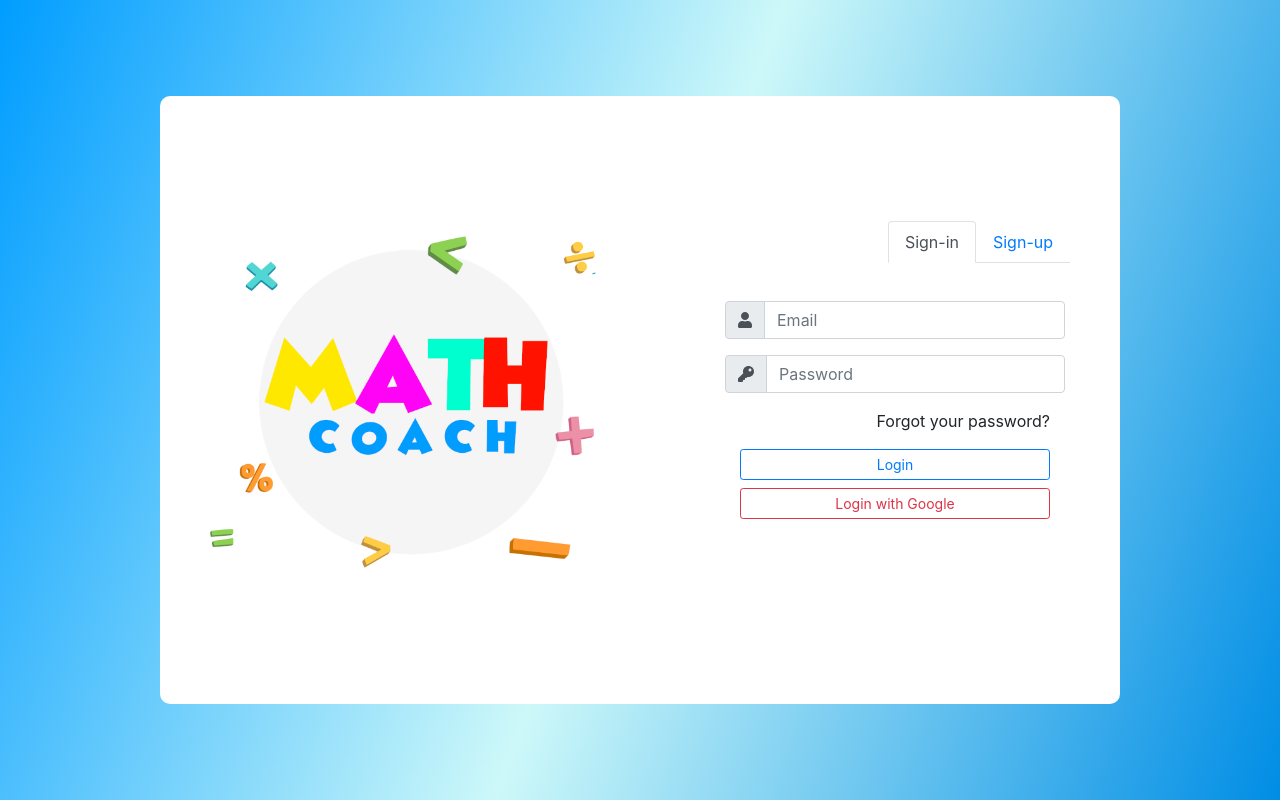
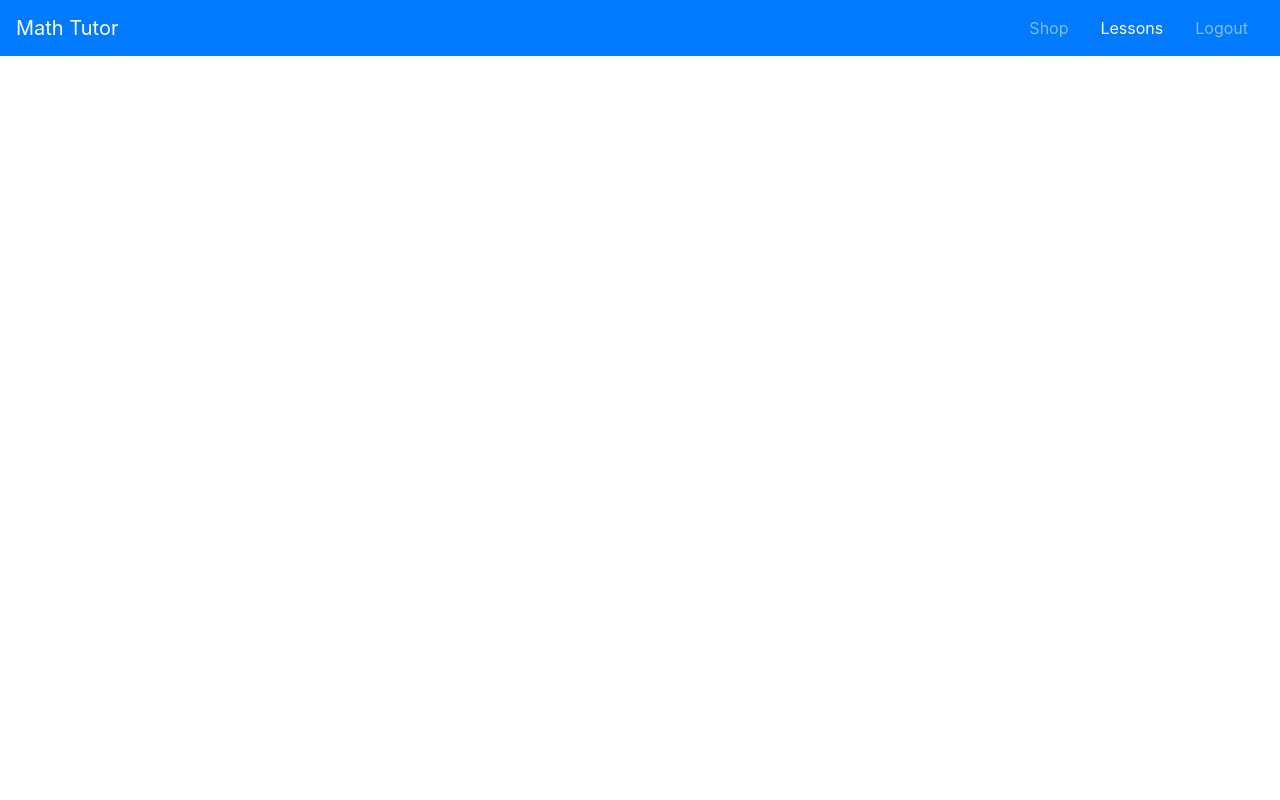
Before and after one commit to estebie/Math_Tutor, a React (Create React App) app in the folder frontend/: page / in a window 1280 px wide. Built offline with nearby package versions, Linux system fonts and the light colour scheme.

Commit message:
Create navigation bar.

```diff
--- a/frontend/src/App.js
+++ b/frontend/src/App.js
@@ -3,10 +3,11 @@ import React from 'react';
 import './App.css';
 
 import LoginPage from './pages/login/login.component.jsx';
+import NavigationBar from './components/nav-bar/nav-bar.component';
 
 function App() {
   return (
-    <LoginPage/>
+    <NavigationBar/>
   );
 }
 
--- /dev/null
+++ b/frontend/src/components/nav-bar/nav-bar.component.jsx
@@ -0,0 +1,38 @@
+import React, {useState} from 'react';
+import {
+    Collapse,
+    Navbar,
+    NavbarBrand,
+    NavbarToggler ,
+    NavItem,
+    Nav,
+    NavLink,
+ } from 'reactstrap';
+
+const NavigationBar = () => {
+    const [isOpen, setIsOpen] = useState(false);
+
+    const toggle = () => setIsOpen(!isOpen);
+
+    return (
+        <div>
+            <Navbar color="primary" dark expand="md">
+                <NavbarBrand href="/">Math Tutor</NavbarBrand>
+                <Nav navbar className="ml-auto">
+                    <NavItem className="mx-2">
+                        <NavLink href="/components/">Shop</NavLink>
+                    </NavItem>
+                    <NavItem className="mx-2" active>
+                        <NavLink href="/components/">Lessons</NavLink>
+                    </NavItem>
+                    <NavItem className="mx-2">
+                        <NavLink href="">Logout</NavLink>
+                    </NavItem>
+                </Nav>
+            </Navbar>
+        </div>
+    )
+}
+
+
+export default NavigationBar;
```
Also changed, not shown: frontend/src/components/nav-bar/nav-bar.styles.scss (added).
